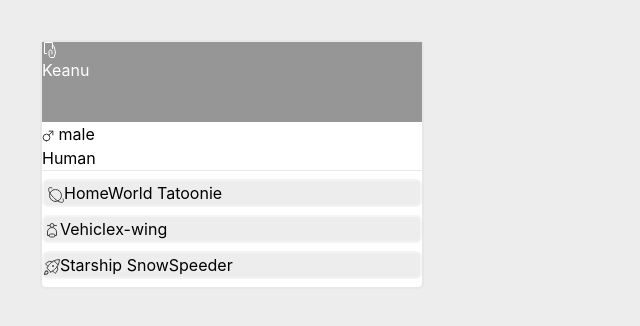
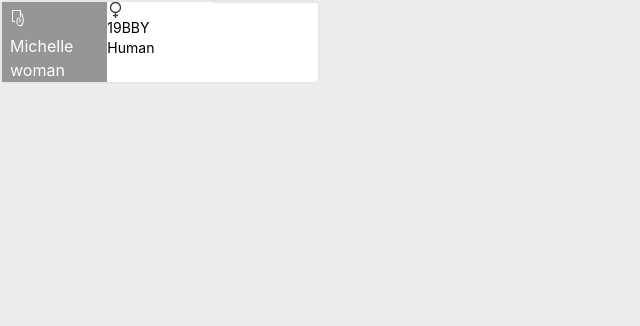
Before and after one commit to kkhowe123/SWAPI, a React (Create React App) app: page / in a window 1280 px wide. Shown: the top 326 px of the page, without its empty margins (0-640 px from the left). Built offline with nearby package versions, Linux system fonts and the light colour scheme.

Commit message:
fixing the card details layout

```diff
--- a/src/cardData.js
+++ b/src/cardData.js
@@ -2,8 +2,8 @@
 //https://www.youtube.com/@AdamWathan/videos
 export const PEOPLE_DETAILS =[
 
-{   name:'Keanu',
-    gender:'male',
+{   name:'Michelle woman',
+    gender:'female',
     birth_year: '19BBY',
     species : 'Human',
     homeworld:'Tatoonie',
--- a/src/components/CardDetails.js
+++ b/src/components/CardDetails.js
@@ -14,25 +14,28 @@ import { PEOPLE_DETAILS } from "../cardData"
 export default function CardDetails(){
 
     const peopleDetails = PEOPLE_DETAILS.map((people) =>
-    <div class="bg-white w-96 mt-10 ml-10 border-2 border-gray-200 rounded-md" key ={people.name}>
-        <div class="bg-cardBG h-20 text-white">
-        <img src={card} alt="Card logo" className="fill-white" />
-        <h4>{people.name}</h4>
+    <div class="bg-white md:w-80 border-2 grid grid-cols-3 border-gray-200  rounded-md" key ={people.name}>
+        <div class="bg-cardBG text-white">
+        <img src={card} alt="Card logo" className=" p-2" />
+        <h4 className='pl-2'>{people.name}</h4>
         </div>
 
-        <ul>
-        <li ><img className="inline " src={ people.gender === 'male' ? male : female }alt="gender" /> <h4 className="inline m">{people.gender} </h4></li>
 
-        <li> {people.species}</li>
+        <div className='text-sm w-full items-center'>
+        <img className="w-4" src={ people.gender === 'male' ? male : female }alt="gender" /> <h4 className="">{people.birth_year} </h4>
+        <p className=''> {people.species}</p>
+        </div>
+
+
         <hr/>
 
-        <li className='bg-cardDetailsBG mt-2 mb-2 rounded-md border-2 pl-1 border-gray-100'> <img src={homeWorld} alt="homeworld" className="inline"/>HomeWorld <h4 className="inline">{people.homeworld}</h4></li>
-        <li className='bg-cardDetailsBG mt-2 mb-2 rounded-md border-2 border-gray-100'> <img src={vehicle} alt="vehicle" className="inline"/>Vehicle<h4 className="inline">{people.vehicles}</h4></li>
-        <li className='bg-cardDetailsBG mt-2 mb-2 rounded-md border-2 border-gray-100'> <img src={starShip} alt="starship" className="inline"/>Starship <h4 className="inline">{people.starships}</h4></li>
-        </ul>
+
+
 
     </div>)
-
+{/* <li className='bg-cardDetailsBG mt-2 mb-2 rounded-md border-2 pl-1 border-gray-100'> <img src={homeWorld} alt="homeworld" className="inline"/>HomeWorld <h4 className="inline">{people.homeworld}</h4></li>
+<li className='bg-cardDetailsBG mt-2 mb-2 rounded-md border-2 border-gray-100'> <img src={vehicle} alt="vehicle" className="inline"/>Vehicle<h4 className="inline">{people.vehicles}</h4></li>
+<li className='bg-cardDetailsBG mt-2 mb-2 rounded-md border-2 border-gray-100'> <img src={starShip} alt="starship" className="inline"/>Starship <h4 className="inline">{people.starships}</h4></li> */}
 return(
 
 <>
```
Also changed, not shown: src/assets/Gender-Male.svg.
